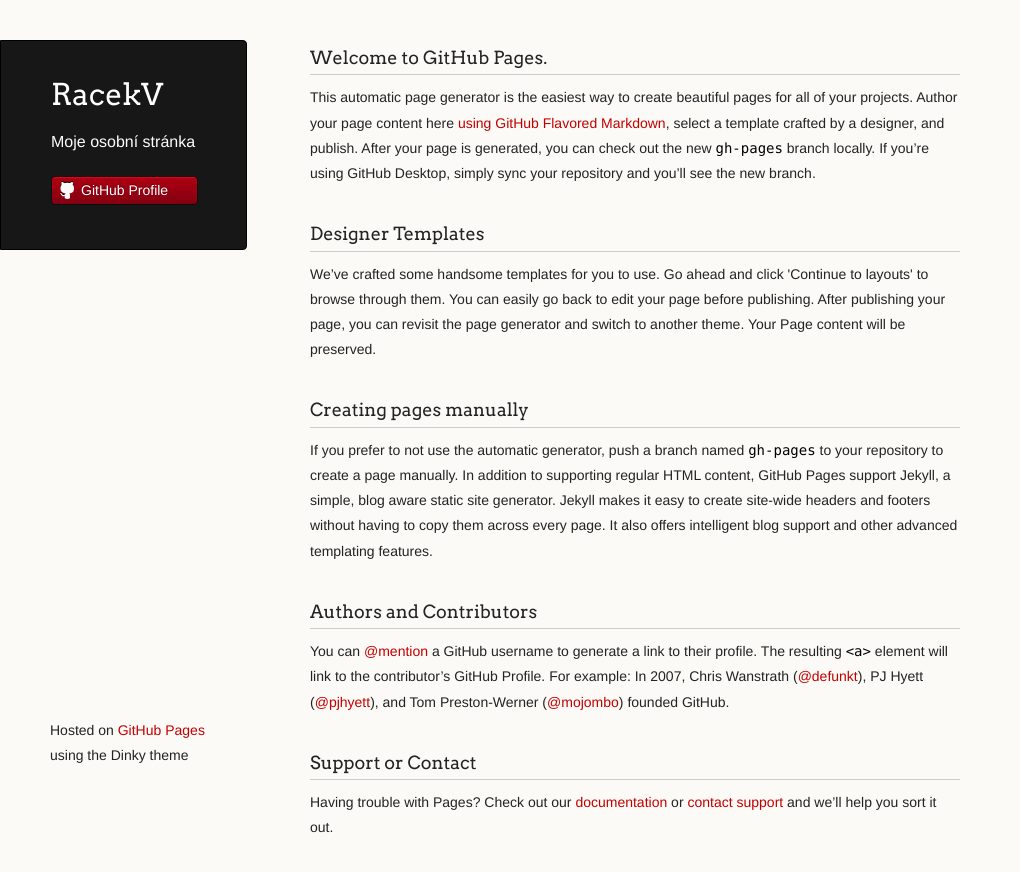
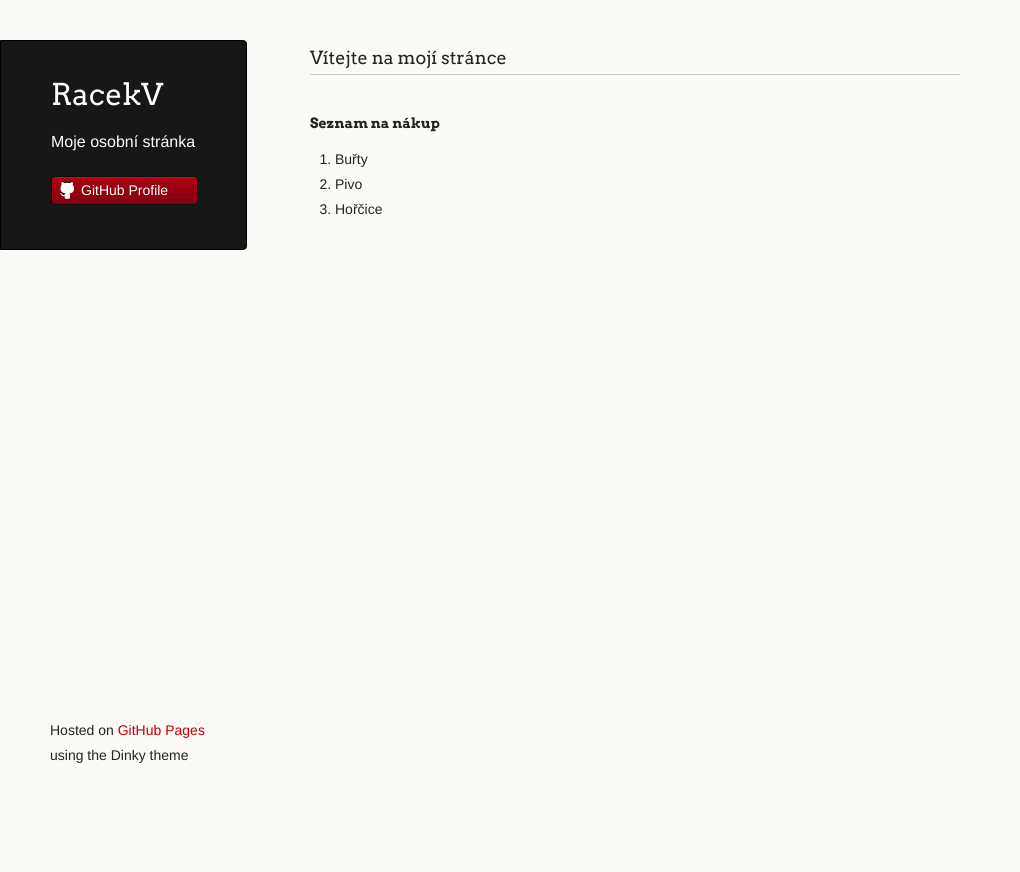
Before and after one commit to racekv/racekv.github.io, a plain HTML site: page index.html in a window 1280 px wide. Shown: the whole page, without its empty margins (0-1020 px from the left). After the commit the page ends 800 px from the top, so only its background shows below. Drawn offline with Linux system fonts and the light colour scheme.

Commit message:
Replace master branch with page content via GitHub

```diff
--- a/index.html
+++ b/index.html
@@ -28,29 +28,16 @@
       </header>
       <section>
         <h3>
-<a id="welcome-to-github-pages" class="anchor" href="#welcome-to-github-pages" aria-hidden="true"><span aria-hidden="true" class="octicon octicon-link"></span></a>Welcome to GitHub Pages.</h3>
+<a id="vítejte-na-mojí-stránce" class="anchor" href="#v%C3%ADtejte-na-moj%C3%AD-str%C3%A1nce" aria-hidden="true"><span aria-hidden="true" class="octicon octicon-link"></span></a>Vítejte na mojí stránce</h3>
 
-<p>This automatic page generator is the easiest way to create beautiful pages for all of your projects. Author your page content here <a href="https://guides.github.com/features/mastering-markdown/">using GitHub Flavored Markdown</a>, select a template crafted by a designer, and publish. After your page is generated, you can check out the new <code>gh-pages</code> branch locally. If you’re using GitHub Desktop, simply sync your repository and you’ll see the new branch.</p>
+<h4>
+<a id="seznam-na-nákup" class="anchor" href="#seznam-na-n%C3%A1kup" aria-hidden="true"><span aria-hidden="true" class="octicon octicon-link"></span></a>Seznam na nákup</h4>
 
-<h3>
-<a id="designer-templates" class="anchor" href="#designer-templates" aria-hidden="true"><span aria-hidden="true" class="octicon octicon-link"></span></a>Designer Templates</h3>
-
-<p>We’ve crafted some handsome templates for you to use. Go ahead and click 'Continue to layouts' to browse through them. You can easily go back to edit your page before publishing. After publishing your page, you can revisit the page generator and switch to another theme. Your Page content will be preserved.</p>
-
-<h3>
-<a id="creating-pages-manually" class="anchor" href="#creating-pages-manually" aria-hidden="true"><span aria-hidden="true" class="octicon octicon-link"></span></a>Creating pages manually</h3>
-
-<p>If you prefer to not use the automatic generator, push a branch named <code>gh-pages</code> to your repository to create a page manually. In addition to supporting regular HTML content, GitHub Pages support Jekyll, a simple, blog aware static site generator. Jekyll makes it easy to create site-wide headers and footers without having to copy them across every page. It also offers intelligent blog support and other advanced templating features.</p>
-
-<h3>
-<a id="authors-and-contributors" class="anchor" href="#authors-and-contributors" aria-hidden="true"><span aria-hidden="true" class="octicon octicon-link"></span></a>Authors and Contributors</h3>
-
-<p>You can <a href="https://help.github.com/articles/basic-writing-and-formatting-syntax/#mentioning-users-and-teams" class="user-mention">@mention</a> a GitHub username to generate a link to their profile. The resulting <code>&lt;a&gt;</code> element will link to the contributor’s GitHub Profile. For example: In 2007, Chris Wanstrath (<a href="https://github.com/defunkt" class="user-mention">@defunkt</a>), PJ Hyett (<a href="https://github.com/pjhyett" class="user-mention">@pjhyett</a>), and Tom Preston-Werner (<a href="https://github.com/mojombo" class="user-mention">@mojombo</a>) founded GitHub.</p>
-
-<h3>
-<a id="support-or-contact" class="anchor" href="#support-or-contact" aria-hidden="true"><span aria-hidden="true" class="octicon octicon-link"></span></a>Support or Contact</h3>
-
-<p>Having trouble with Pages? Check out our <a href="https://help.github.com/pages">documentation</a> or <a href="https://github.com/contact">contact support</a> and we’ll help you sort it out.</p>
+<ol>
+<li>Buřty</li>
+<li>Pivo</li>
+<li>Hořčice</li>
+</ol>
       </section>
       <footer>
         <p><small>Hosted on <a href="https://pages.github.com">GitHub Pages</a> using the Dinky theme</small></p>
```
Also changed, not shown: params.json (+1 -1 lines).
